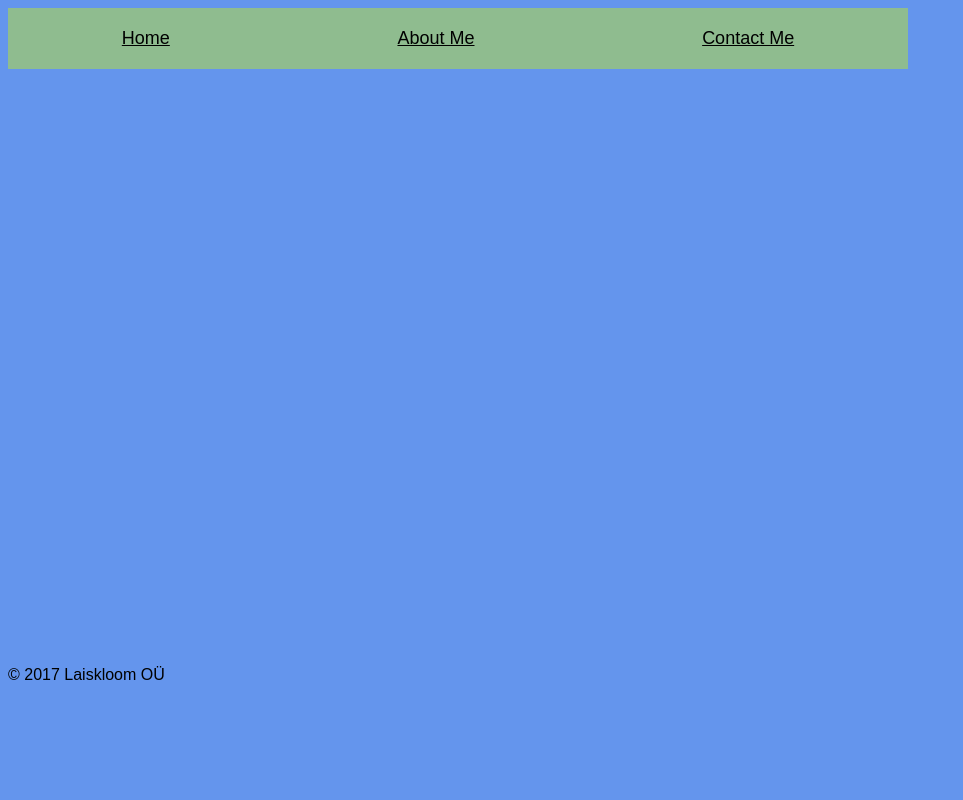
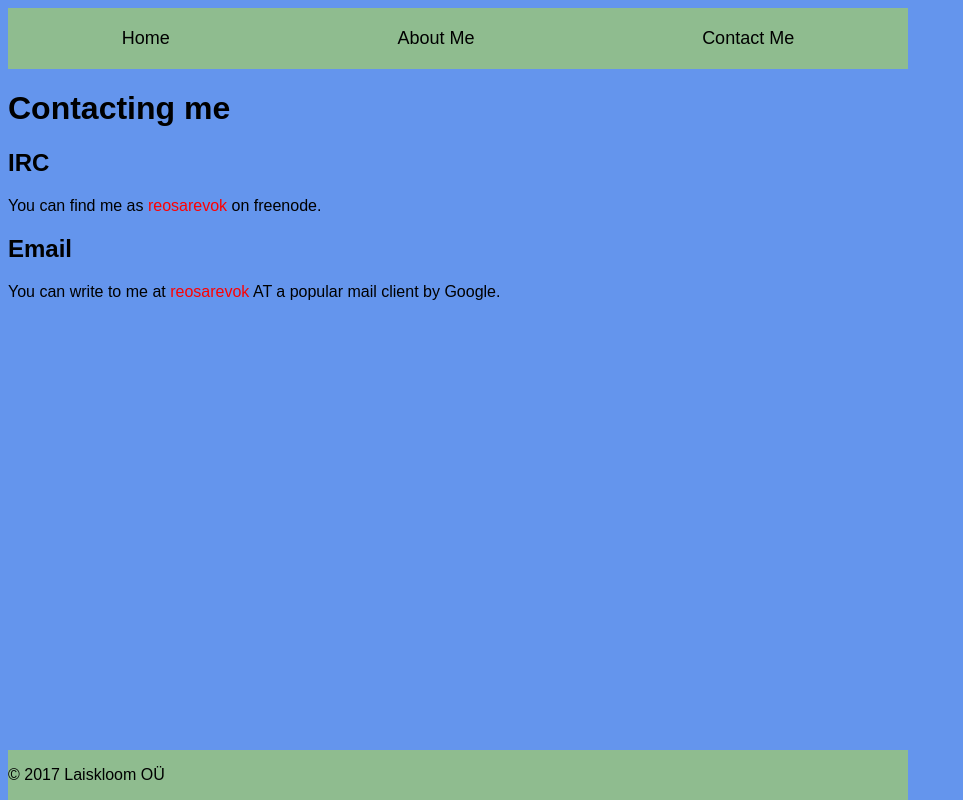
Before and after one commit to reosarevok/reosarevok.github.io, a plain HTML site: page contact.html in a window 1280 px wide. Shown: the whole page, without its empty margins (0-963 px from the left). Drawn offline with Linux system fonts and the light colour scheme.

Commit message:
Some extra style + contact page

```diff
--- a/contact.html
+++ b/contact.html
@@ -13,6 +13,13 @@
         <a href="contact.html">Contact Me</a>
     </nav>
 </header>
+<main>
+    <h1>Contacting me</h1>
+    <h2>IRC</h2>
+    <p>You can find me as <span class="nickname">reosarevok</span> on freenode.</p>
+    <h2>Email</h2>
+    <p>You can write to me at <span class="nickname">reosarevok</span> AT a popular mail client by Google.</p>
+</main>
 <footer>
     <p>© 2017 Laiskloom OÜ</p>
 </footer>
--- a/style.css
+++ b/style.css
@@ -5,8 +5,12 @@ body {
     width: 900px;
 }
 
+header {
+    background-color: darkseagreen;
+    width: 100%;
+}
+
 nav {
-    background-color: darkseagreen;
     display: flex;
     justify-content: space-around;
 }
@@ -16,9 +20,16 @@ nav a {
     display: inline-block;
     font-size: large;
     margin: 20px;
+    text-decoration: none;
+}
+
+.nickname {
+    color: red;
 }
 
 footer {
+    background-color: darkseagreen;
     position: absolute;
-    bottom: 100px;
+    bottom: 0;
+    width: 900px;
 }
```
